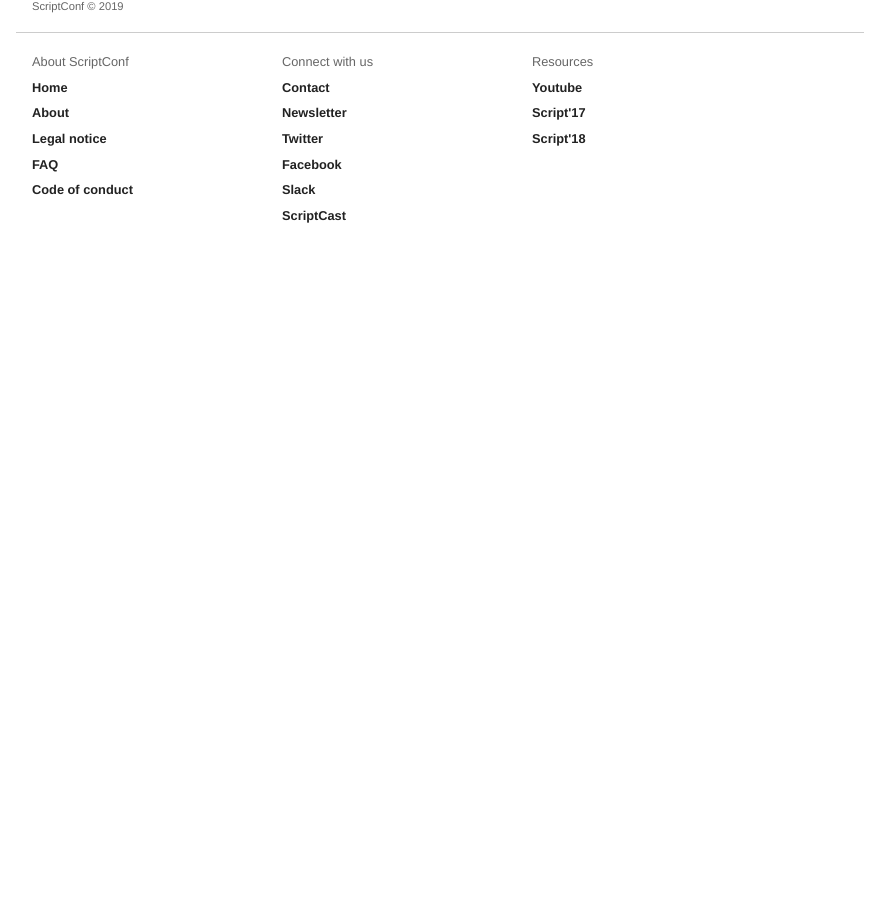
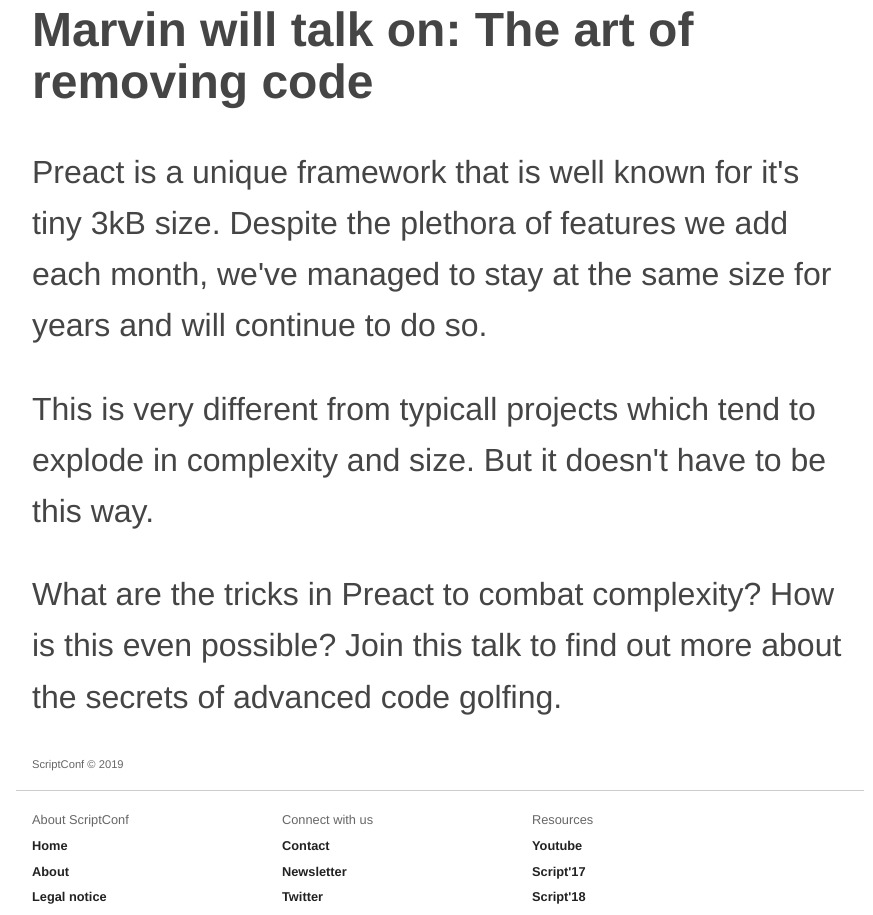
Before and after one commit to stahlstadtjs/scriptconf.org, a Next.js app: page /marvin in a window 1280 px wide. Shown: the part 1225-2140 px from the top of the page, without its empty margins (200-1073 px from the left). Before the commit the page ends 1501 px from the top, so only its background shows below. Built offline with nearby package versions, Linux system fonts and the light colour scheme.

Commit message:
content updates

```diff
--- a/content/2019/emma.mdx
+++ b/content/2019/emma.mdx
@@ -5,3 +5,8 @@
 
 - *[Twitter](https://twitter.com/EmmaWedekind)*
 - *[Dev.to](https://dev.to/EmmaWedeKind)*
+
+## Emma will talk on: Foundations of Design systems
+
+Design Systems govern our day to day life. From the traffic signs along the highway to the way we queue at the grocery store. And our products are no exception.
+In this talk we'll discover the world of design systems, and learn how you can build one at your company.
--- a/content/2019/jen.mdx
+++ b/content/2019/jen.mdx
@@ -5,3 +5,7 @@
 Find Jen on:
 
 - *[Twitter](https://twitter.com/jenlooper)*
+
+## Jen will talk on: WineUp: Machine Learning, Mobile Apps, Wine, Cheese, and You
+
+Any developer who has tried to enhance a mobile app has been tempted by the siren song of machine learning. Who can resist making your app smarter, more responsive, more customized to a user's needs? There are a lot of really great cognitive services that promise to enhance your app with pretrained models, and sometimes those work really well. But most of the time, you need something much more custom, just as special as your app. In this talk, I'll walk you through the decision-making process on the ways to introduce machine learning into your mobile app. I'll demonstrate how to scaffold a native mobile app built with Vue, and then how to combine database calls, cognitive services, and a custom-trained TensorFlow lite model to build the ultimate gourmet app: WineUp, and app that helps lovers of wine and cheese to make the perfect flavor pairings. Come to the vineyard with me and taste the beautiful combination of wine, cheese, Vue.js, mobile apps, and machine learning!
--- a/content/2019/marvin.mdx
+++ b/content/2019/marvin.mdx
@@ -8,3 +8,16 @@
 
 - *[Twitter](https://twitter.com/marvinhagemeist)*
 - *[Preact.js](https://preactjs.com)*
+
+## Marvin will talk on: The art of removing code
+
+Preact is a unique framework that is well known for it's tiny 3kB size.
+Despite the plethora of features we add each month, we've managed to
+stay at the same size for years and will continue to do so.
+
+This is very different from typicall projects which tend to explode in
+complexity and size. But it doesn't have to be this way.
+
+What are the tricks in Preact to combat complexity? How is this even
+possible? Join this talk to find out more about the secrets of advanced
+code golfing.
--- a/content/2019/vitaly.mdx
+++ b/content/2019/vitaly.mdx
@@ -11,3 +11,9 @@
 ## Vitaly's workshop
 
 On october 24th, Vitaly is doing a workshop on modern front-end techniques. You can check out details and tickets <Link href="/vitaly/workshop-front-end"><a>here</a></Link>
+
+## Vitaly will talk on: Designing and Building With Privacy In Mind
+
+GDPR cookie consent prompts, push notifications, app install prompts, video autoplays and annoying pop-ups. Every time we enter a new site, it feels like a fight against all the annoying marketing messages endlessly streaming at us. If you’ve wondered why a product you looked up in a search engine one day keeps showing up in all your social channels over and over just a few hours later, that’s the power of data collection and retargeting at play. We can do better than that though.
+
+In this session, Vitaly will be exploring privacy UX patterns, techniques, strategies and important decisions to consider when designing and building privacy-aware websites and applcations. You’ll walk away with a toolbox of applicable techniques, privacy nightmares and a few notes on how to keep your website/app GDPR-compliant and privacy-focused.
```
Also changed, not shown: content/2019/jo.mdx (added, +12 -0 lines), static/assets/images/jo.jpg (added), static/assets/twittercard-jo.jpg (added).
